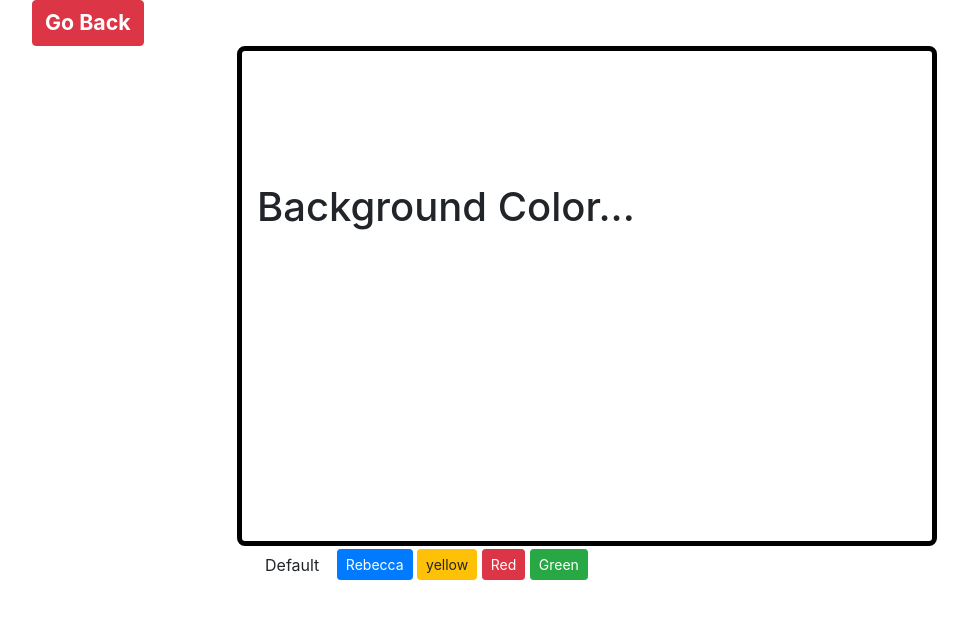
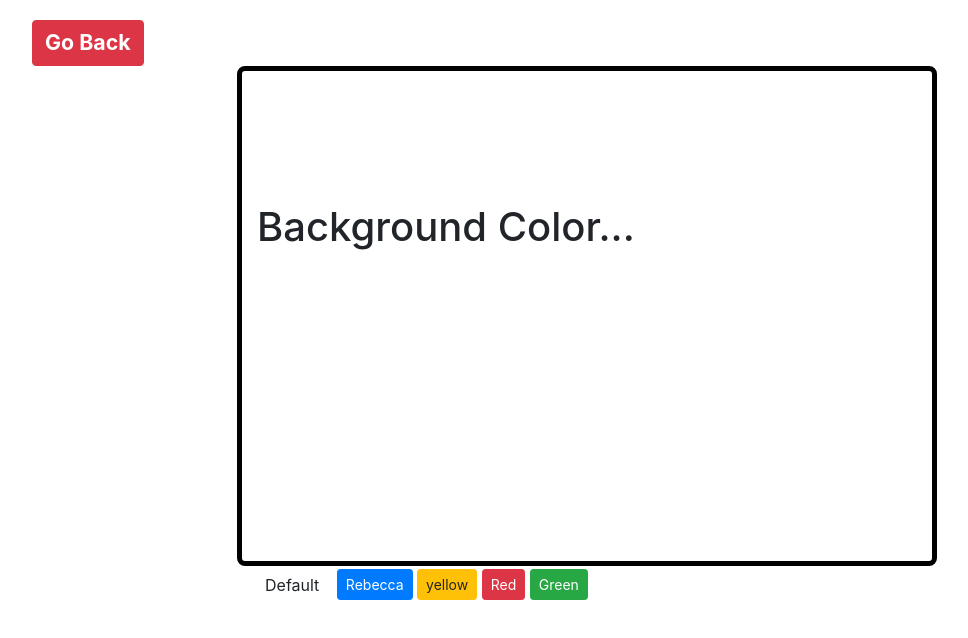
Before and after one commit to Mohamed-Adm/wep-pages, a plain HTML site: page Color/color.html in a window 1280 px wide. Shown: the whole page, without its empty margins (53-1021 px from the left). Drawn offline with nearby package versions, Linux system fonts and the light colour scheme.

Commit message:
Update color.html

```diff
--- a/Color/color.html
+++ b/Color/color.html
@@ -31,7 +31,7 @@
   <body>
     <div class="container">
       <a href="../index.html"  class="btn btn-danger" style="font-size: 16pt;
-      font-weight:bold;">Go Back</a>
+      font-weight:bold;margin-top: 20px;">Go Back</a>
     </div>
     <div class="container c1">
       <header class="header">
```
